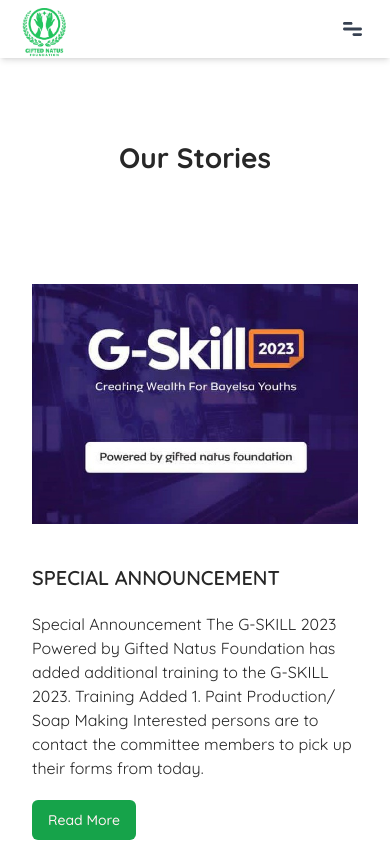
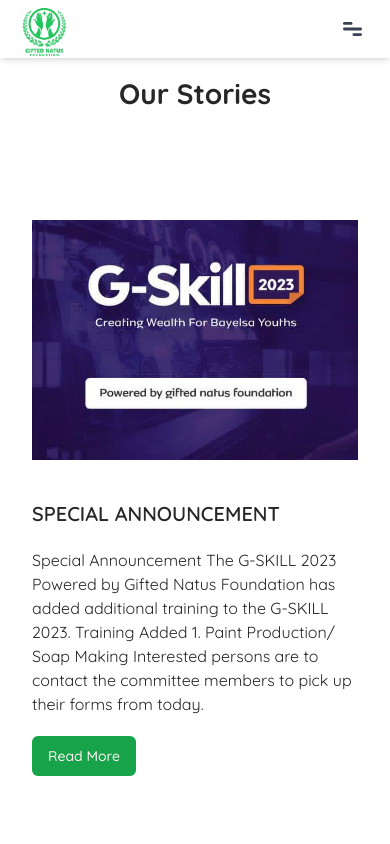
Before and after one commit to igbanibo-Dengi/gifted_natus, a Next.js app: page /blog in a window 390 px wide. Shown: the top 844 px of the page. Built offline with nearby package versions, Linux system fonts and the light colour scheme.

Commit message:
another fix

```diff
--- a/app/blog/page.tsx
+++ b/app/blog/page.tsx
@@ -3,7 +3,7 @@
 
 const page = () => {
   return (
-    <main className="container pt-36">
+    <main className="container pt-20 md:pt-36">
       <h1 className="leading-none text-[28px] md:text-[35px] font-bold capitalize text-center mb-10">
         Our Stories
       </h1>
```
